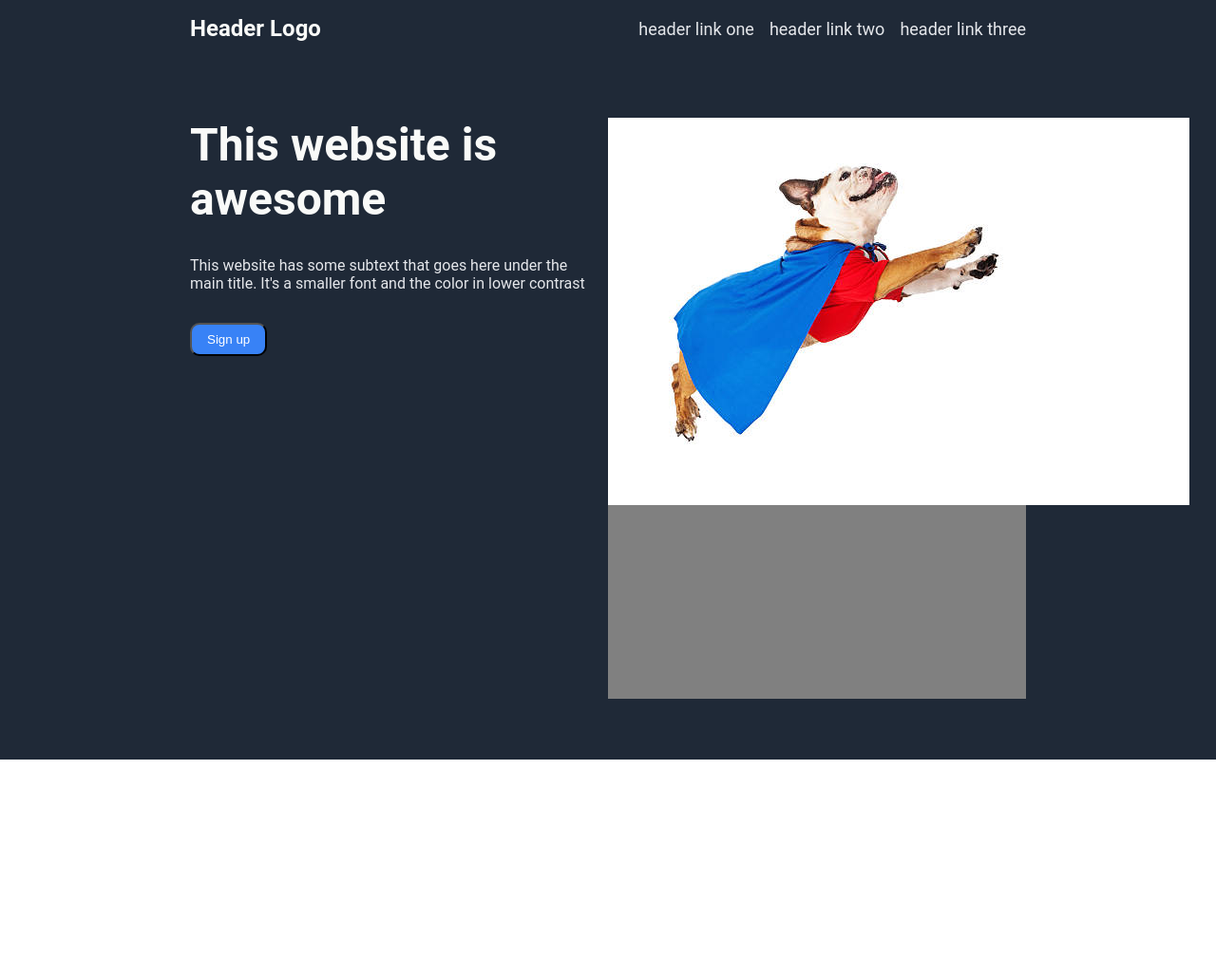
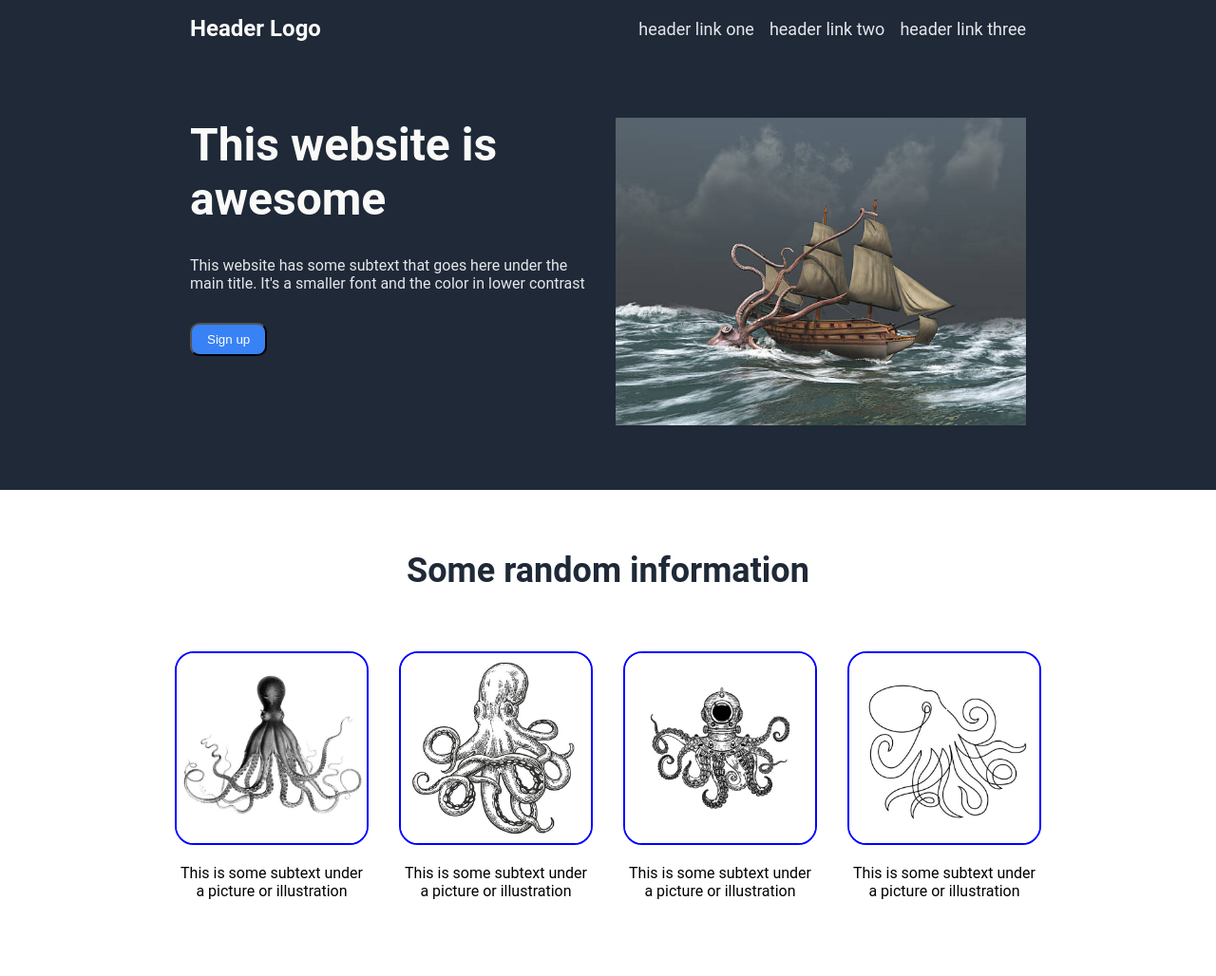
Before and after one commit to dwlknsn/odin-landing-page, a plain HTML site: page index.html in a window 1280 px wide. Shown: the whole page at 95% size. Before the commit the page ends 800 px from the top, so only its background shows below. Drawn offline with Linux system fonts and the light colour scheme.

Commit message:
Add information section

```diff
--- a/index.html
+++ b/index.html
@@ -25,10 +25,33 @@
             <button class="button">Sign up</button>
         </div>
         <div class="right">
-            <img src="./solution/hero-istockphoto-531088605-612x612.jpg" alt="" class="hero-img">
+            <img src="./solution/hero-istockphoto-537792167-612x612.jpg" alt="" class="hero-img">
         </div>
     </div>
-    <div class="information"></div>
+
+    <div class="information">
+        <div class="title">
+            Some random information
+        </div>
+        <div class="tiles">
+            <div class="tile">
+                <img src="./solution/info-1-istockphoto-1457385660-612x612.jpg" alt="" class="info-pic">
+                <p class="description">This is some subtext under a picture or illustration</p>
+            </div>
+            <div class="tile">
+                <img src="./solution/info-2-istockphoto-610693764-612x612.jpg" alt="" class="info-pic">
+                <p class="description">This is some subtext under a picture or illustration</p>
+            </div>
+            <div class="tile">
+                <img src="./solution/info-3-istockphoto-1447887231-612x612.jpg" alt="" class="info-pic">
+                <p class="description">This is some subtext under a picture or illustration</p>
+            </div>
+            <div class="tile">
+                <img src="./solution/info-4-istockphoto-1470197728-612x612.jpg" alt="" class="info-pic">
+                <p class="description">This is some subtext under a picture or illustration</p>
+            </div>
+        </div>
+    </div>
     <div class="testimonials"></div>
     <footer class="footer"></footer>
 </body>
--- a/styles.css
+++ b/styles.css
@@ -85,11 +85,42 @@ header {
 }
 
 .right {
-    background-color: grey;
     width: 50%;
 }
 
 .hero-img {
     color: white;
     text-align: center;
+    width: 100%;
 }
+
+.information {
+    padding: 64px 200px;
+}
+
+.information .title {
+    text-align: center;
+    color: var(--text-color-3);
+    font-size: 36px;
+    font-weight: bolder;
+    padding-bottom: 64px;
+}
+
+.tiles {
+    flex: 1;
+    display: flex;
+    justify-content: center;
+    gap: 32px;
+}
+
+.tile {
+    justify-content: center;
+    text-align: center;
+}
+
+.info-pic {
+    border: 2px solid blue;
+    border-radius: 20px;
+    height: 200px;
+    width: 200px;
+}
```
Also changed, not shown: solution/hero-istockphoto-531088605-612x612.jpg (deleted), solution/hero-istockphoto-537792167-612x612.jpg (added), solution/info-1-istockphoto-1457385660-612x612.jpg (added), solution/info-2-istockphoto-610693764-612x612.jpg (added), solution/info-3-istockphoto-1447887231-612x612.jpg (added), solution/info-4-istockphoto-1470197728-612x612.jpg (added).
